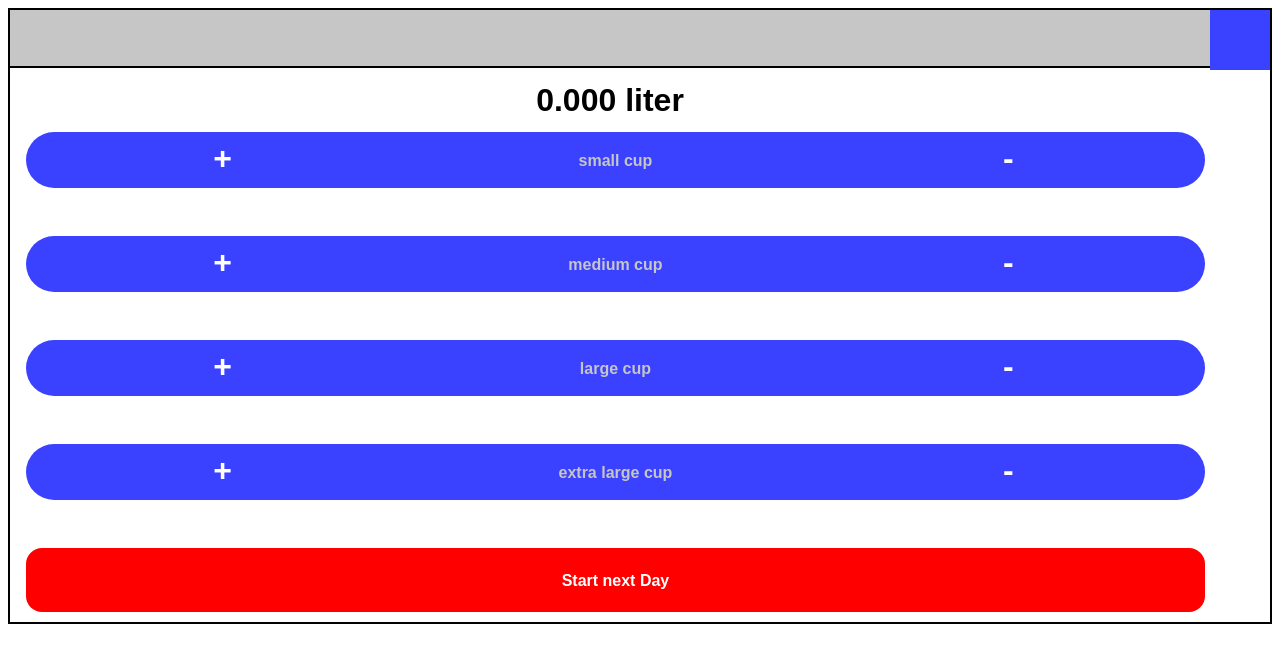
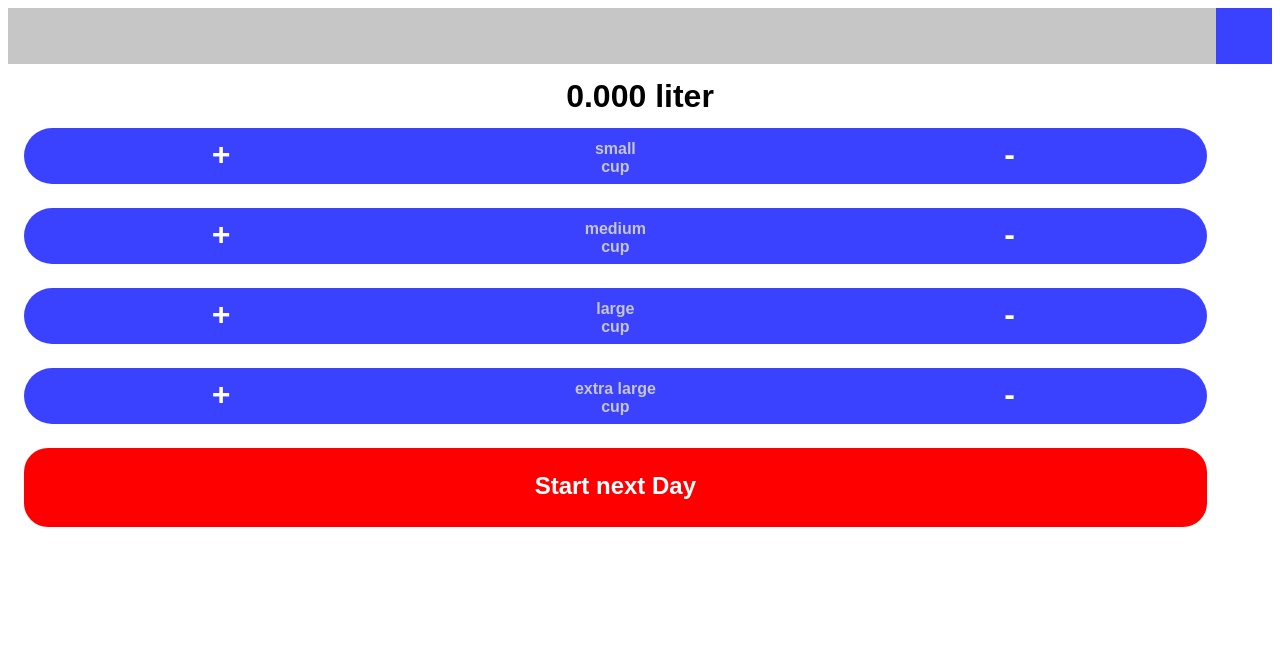
Before and after one commit to akumagamo/html-water-drink-app, a plain HTML site: page source/index.html in a window 1280 px wide. Drawn offline with Linux system fonts and the light colour scheme.

Commit message:
minor styling upgrades and document upgrade

```diff
--- a/source/css/style.css
+++ b/source/css/style.css
@@ -5,10 +5,10 @@ html, body{
   font-family: Arial, Helvetica, sans-serif;
 }
 
-/* HELPER*/
+/* HELPER
 div{
   border: 1px solid black;
-}
+}*/
 
 li{
   list-style: none;
@@ -51,33 +51,25 @@ a, a:link, a:hover, a:visited, a:hover  {
 .btn {
   display: block;
   float: left;
-
   font-weight: bold;
-
-
   width: 32%;
   height: 1.75em;
- /* border: 2px solid #656AFF;
-  border-bottom-color:#2D32C7;*/
   background-color: #3A41FF;
-  margin-bottom: 1.5em;
+  margin-bottom: .75em;
   box-sizing: border-box;
   text-align: center;
-
 }
 
 .btn-middle {
   color: #c6c6c6;
   height: 3.5em;
-  padding: 1.25em 0;
+  padding: .75em 0;
 }
 
 .btn:active {
-/*  box-shadow: inset 0 0 10px #5a5a5a;*/
 }
 
 .btn-intake{
-
 }
 
  .btn-right{
@@ -93,17 +85,18 @@ a, a:link, a:hover, a:visited, a:hover  {
  }
 
 .btn-submit{
-  height: 4em;
+  height: 3.3em;
   width: 96%;
   margin-bottom: 10px;
   border-radius: 1em;
-  padding: 1.5em 0;
+  padding: 1em 0;
   background-color: red;
+  font-size: 1.5em;
 }
 
 .btn-settings{
   float: right;
-  height: 60px;
-  width: 60px;
+  height: 3.5em;
+  width: 3.5em;
   margin: 0;
 }
--- a/source/index.html
+++ b/source/index.html
@@ -17,20 +17,20 @@
           <ul class="button-list">
             <li>
               <a id="addSmall" href="#" class="btn btn-intake btn-left">+</a>
-              <span class="btn btn-intake btn-middle">small cup</span>
+              <span class="btn btn-intake btn-middle">small<br/>cup</span>
               <a id="subtractSmall" href="#" class="btn btn-intake btn-right">-</a>
             </li>
             <li>
               <a id="addMedium" href="#" class="btn btn-intake btn-left">+</a>
-              <span class="btn btn-intake btn-middle">medium cup</span>
+              <span class="btn btn-intake btn-middle">medium<br/>cup</span>
               <a id="subtractMedium" href="#" class="btn btn-intake btn-right">-</a></li>
             <li>
               <a id="addLarge" href="#" class="btn btn-intake btn-left">+</a>
-              <span class="btn btn-intake btn-middle">large cup</span>
+              <span class="btn btn-intake btn-middle">large<br/>cup</span>
               <a id="subtractLarge" href="#" class="btn btn-intake btn-right">-</a></li>
             <li>
               <a id="addExtraLarge" href="#" class="btn btn-intake btn-left">+</a>
-              <span class="btn btn-intake btn-middle">extra large cup</span>
+              <span class="btn btn-intake btn-middle">extra large<br/>cup</span>
               <a id="subtractExtraLarge" href="#" class="btn btn-intake btn-right">-</a></li>
             <li><a id="submit" href="#" class="btn btn-submit">Start next Day</a></li>
           </ul>
```
Also changed, not shown: readme/screenshot_01.png, 1 other file.
